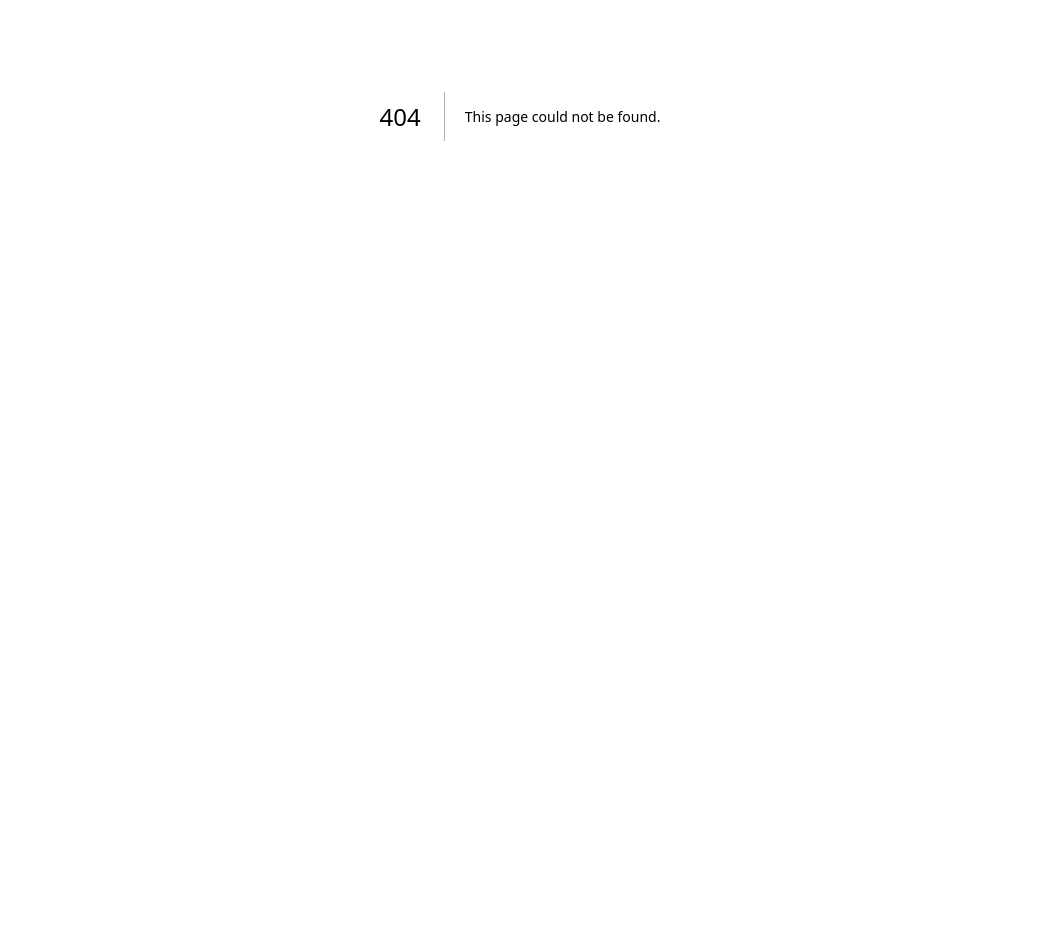
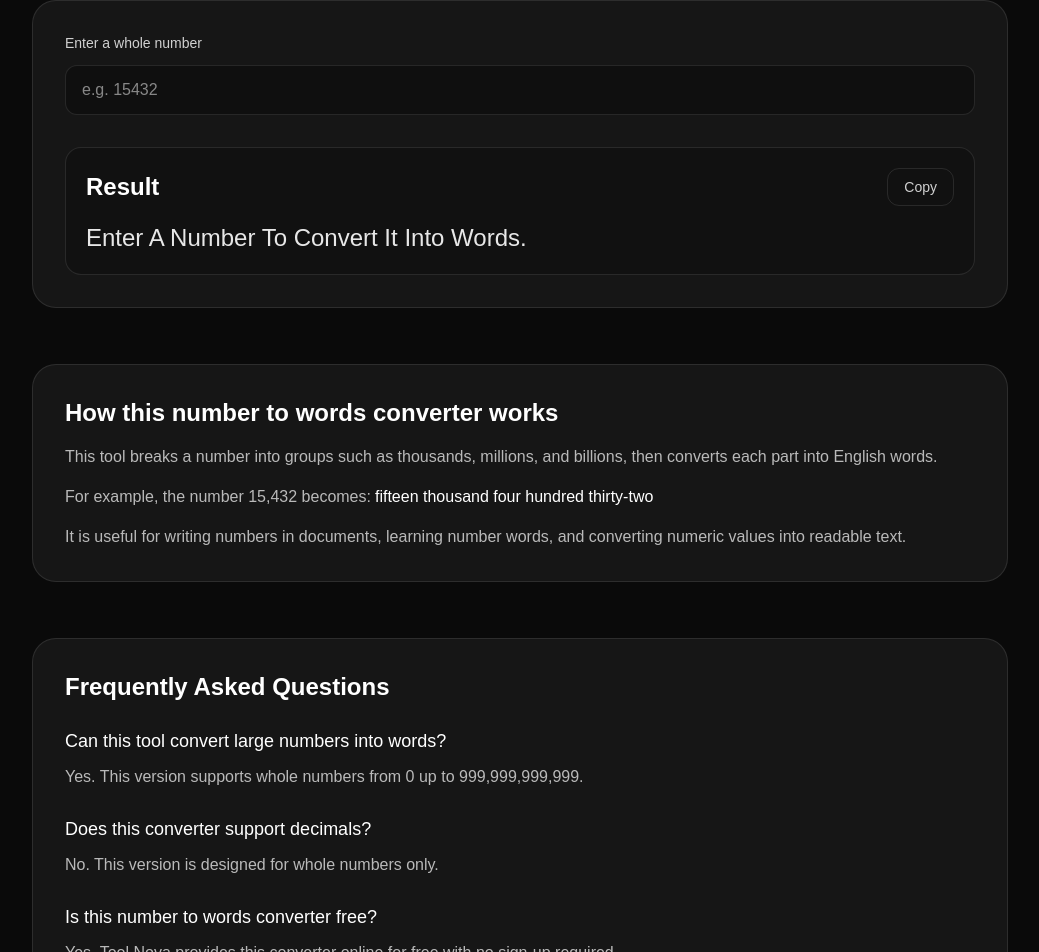
Before and after one commit to spacekjk/tool-nova-site, a Next.js app: page /number-to-words in a window 1280 px wide. Before the commit this address had no page. Shown: the part 345-1297 px from the top of the page, without its empty margins (120-1159 px from the left). Before the commit the page ends 861 px from the top, so only its background shows below. Built offline with nearby package versions, Linux system fonts and the light colour scheme.

Commit message:
add number to words converter

```diff
--- a/app/components.tsx
+++ b/app/components.tsx
@@ -13,6 +13,7 @@ const navItems = [
   { href: "/character-counter", label: "Characters" },
   { href: "/case-converter", label: "Case" },
   { href: "/random-name-picker", label: "Name Picker" },
+  { href: "/number-to-words", label: "Number Words" },
 ];
 
 export function Navbar() {
--- /dev/null
+++ b/app/number-to-words/page.tsx
@@ -0,0 +1,229 @@
+"use client";
+
+import { useMemo, useState } from "react";
+
+const ones = [
+  "",
+  "one",
+  "two",
+  "three",
+  "four",
+  "five",
+  "six",
+  "seven",
+  "eight",
+  "nine",
+];
+
+const teens = [
+  "ten",
+  "eleven",
+  "twelve",
+  "thirteen",
+  "fourteen",
+  "fifteen",
+  "sixteen",
+  "seventeen",
+  "eighteen",
+  "nineteen",
+];
+
+const tens = [
+  "",
+  "",
+  "twenty",
+  "thirty",
+  "forty",
+  "fifty",
+  "sixty",
+  "seventy",
+  "eighty",
+  "ninety",
+];
+
+function convertBelowThousand(num: number): string {
+  let result = "";
+
+  const hundred = Math.floor(num / 100);
+  const rest = num % 100;
+
+  if (hundred > 0) {
+    result += `${ones[hundred]} hundred`;
+    if (rest > 0) result += " ";
+  }
+
+  if (rest >= 10 && rest < 20) {
+    result += teens[rest - 10];
+  } else {
+    const ten = Math.floor(rest / 10);
+    const one = rest % 10;
+
+    if (ten > 0) {
+      result += tens[ten];
+      if (one > 0) result += "-";
+    }
+
+    if (one > 0) {
+      result += ones[one];
+    }
+  }
+
+  return result.trim();
+}
+
+function numberToWords(num: number): string {
+  if (num === 0) return "zero";
+
+  const billions = Math.floor(num / 1_000_000_000);
+  const millions = Math.floor((num % 1_000_000_000) / 1_000_000);
+  const thousands = Math.floor((num % 1_000_000) / 1000);
+  const remainder = num % 1000;
+
+  const parts: string[] = [];
+
+  if (billions > 0) parts.push(`${convertBelowThousand(billions)} billion`);
+  if (millions > 0) parts.push(`${convertBelowThousand(millions)} million`);
+  if (thousands > 0) parts.push(`${convertBelowThousand(thousands)} thousand`);
+  if (remainder > 0) parts.push(convertBelowThousand(remainder));
+
+  return parts.join(" ").trim();
+}
+
+export default function NumberToWordsPage() {
+  const [input, setInput] = useState("");
+
+  const result = useMemo(() => {
+    if (!input) return null;
+
+    const value = Number(input);
+
+    if (
+      Number.isNaN(value) ||
+      !Number.isInteger(value) ||
+      value < 0 ||
+      value > 999_999_999_999
+    ) {
+      return "Please enter a whole number from 0 to 999,999,999,999.";
+    }
+
+    return numberToWords(value);
+  }, [input]);
+
+  const handleCopy = async () => {
+    if (result && !result.startsWith("Please enter")) {
+      await navigator.clipboard.writeText(result);
+    }
+  };
+
+  return (
+    <main className="min-h-screen bg-neutral-950 text-white">
+      <section className="mx-auto max-w-5xl px-6 py-14">
+        <div className="max-w-3xl">
+          <p className="mb-3 text-sm text-white/60">Free Online Converter</p>
+          <h1 className="text-4xl font-bold tracking-tight sm:text-5xl">
+            Number to Words Converter
+          </h1>
+          <p className="mt-4 text-lg leading-8 text-white/70">
+            Convert numbers into English words instantly. This free number to
+            words converter is useful for writing checks, documents, education,
+            and learning how numbers are written in words.
+          </p>
+        </div>
+
+        <div className="mt-10 rounded-3xl border border-white/10 bg-white/5 p-6 sm:p-8">
+          <label className="mb-3 block text-sm font-medium text-white/80">
+            Enter a whole number
+          </label>
+
+          <input
+            type="number"
+            step="1"
+            min="0"
+            max="999999999999"
+            value={input}
+            onChange={(e) => setInput(e.target.value)}
+            placeholder="e.g. 15432"
+            className="w-full rounded-xl border border-white/10 bg-black/30 px-4 py-3 text-white outline-none focus:border-white/25"
+          />
+
+          <div className="mt-8 rounded-2xl border border-white/10 bg-black/20 p-5">
+            <div className="flex items-center justify-between gap-4">
+              <h2 className="text-2xl font-semibold">Result</h2>
+              <button
+                onClick={handleCopy}
+                className="rounded-xl border border-white/10 px-4 py-2 text-sm text-white/80 hover:bg-white/5"
+              >
+                Copy
+              </button>
+            </div>
+
+            <p className="mt-4 text-2xl font-medium capitalize text-white/90">
+              {result || "Enter a number to convert it into words."}
+            </p>
+          </div>
+        </div>
+      </section>
+
+      <section className="mx-auto max-w-5xl px-6 pb-14">
+        <div className="rounded-3xl border border-white/10 bg-white/5 p-6 sm:p-8">
+          <h2 className="text-2xl font-semibold">
+            How this number to words converter works
+          </h2>
+          <div className="mt-4 space-y-4 text-white/70">
+            <p>
+              This tool breaks a number into groups such as thousands, millions,
+              and billions, then converts each part into English words.
+            </p>
+            <p>
+              For example, the number 15,432 becomes:
+              <span className="ml-1 font-medium text-white">
+                fifteen thousand four hundred thirty-two
+              </span>
+            </p>
+            <p>
+              It is useful for writing numbers in documents, learning number
+              words, and converting numeric values into readable text.
+            </p>
+          </div>
+        </div>
+      </section>
+
+      <section className="mx-auto max-w-5xl px-6 pb-16">
+        <div className="rounded-3xl border border-white/10 bg-white/5 p-6 sm:p-8">
+          <h2 className="text-2xl font-semibold">Frequently Asked Questions</h2>
+
+          <div className="mt-6 space-y-6">
+            <div>
+              <h3 className="text-lg font-medium">
+                Can this tool convert large numbers into words?
+              </h3>
+              <p className="mt-2 leading-7 text-white/70">
+                Yes. This version supports whole numbers from 0 up to
+                999,999,999,999.
+              </p>
+            </div>
+
+            <div>
+              <h3 className="text-lg font-medium">
+                Does this converter support decimals?
+              </h3>
+              <p className="mt-2 leading-7 text-white/70">
+                No. This version is designed for whole numbers only.
+              </p>
+            </div>
+
+            <div>
+              <h3 className="text-lg font-medium">
+                Is this number to words converter free?
+              </h3>
+              <p className="mt-2 leading-7 text-white/70">
+                Yes. Tool Nova provides this converter online for free with no
+                sign-up required.
+              </p>
+            </div>
+          </div>
+        </div>
+      </section>
+    </main>
+  );
+}
--- a/app/page.tsx
+++ b/app/page.tsx
@@ -55,6 +55,11 @@ const tools = [
     title: "Random Name Picker",
     href: "/random-name-picker",
     description: "Pick a random name from a list instantly.",
+  },
+  {
+    title: "Number to Words",
+    href: "/number-to-words",
+    description: "Convert numbers into English words instantly.",
   }
 
 ];
--- a/app/sitemap.ts
+++ b/app/sitemap.ts
@@ -16,6 +16,7 @@ export default function sitemap(): MetadataRoute.Sitemap {
     "/character-counter",
     "/case-converter",
     "/random-name-picker",
+    "/number-to-words",
   ];
 
   return routes.map((route) => ({
```
